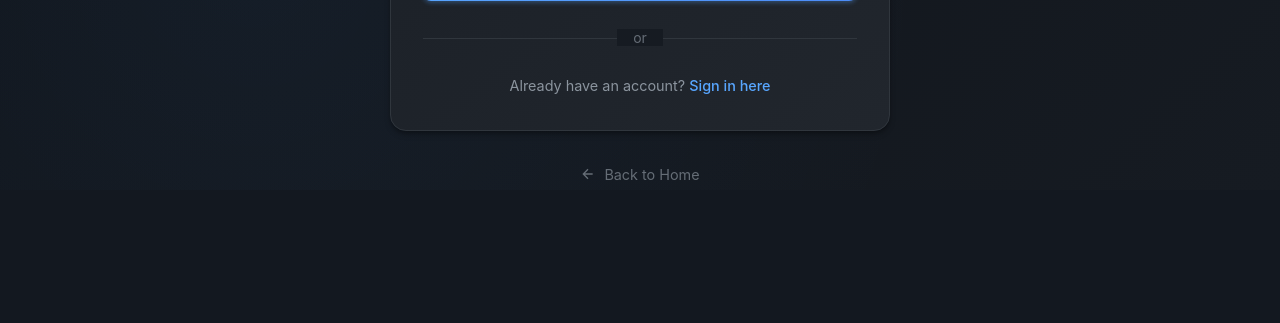
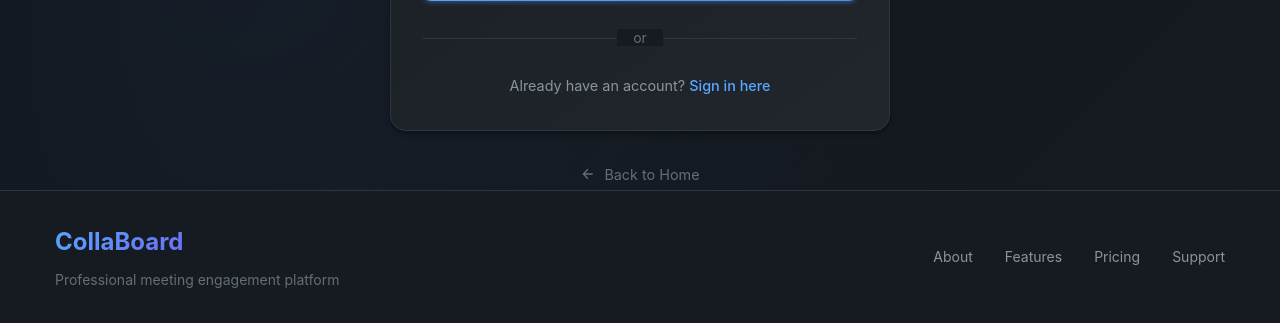
Before and after one commit to JBK2116/CollaBoard, a Django app: page /register/ in a window 1280 px wide. Shown: the part 919-1242 px from the top of the page. Before the commit the page ends 1099 px from the top, so only its background shows below. Run offline with Django 5.2, Linux system fonts and the light colour scheme.

Commit message:
Footer Added
I have added the landing page footer to the register page and login
page. It looks great. Next thing is to create a 404 page for this
website. The purpose of this 404 page will be to handle features
and links to resources that have yet to be created.

```diff
--- a/collaboard/apps/base/static/base/register.css
+++ b/collaboard/apps/base/static/base/register.css
@@ -575,3 +575,57 @@ body {
     transition: none;
   }
 }
+
+.footer {
+  background: var(--secondary-bg);
+  border-top: 1px solid var(--border-color);
+  padding: 2rem 0;
+}
+
+.footer-content {
+  display: flex;
+  justify-content: space-between;
+  align-items: center;
+}
+
+.footer-brand .logo {
+  font-size: 1.5rem;
+  font-weight: 700;
+  background: linear-gradient(135deg, var(--accent-primary), var(--accent-secondary));
+  -webkit-background-clip: text;
+  -webkit-text-fill-color: transparent;
+  background-clip: text;
+  margin-bottom: 0.5rem;
+}
+
+.footer-brand p {
+  color: var(--text-muted);
+  font-size: 0.875rem;
+}
+
+.footer-links {
+  display: flex;
+  gap: 2rem;
+}
+
+.footer-link {
+  color: var(--text-secondary);
+  text-decoration: none;
+  font-size: 0.875rem;
+  transition: color 0.2s ease;
+}
+
+.footer-link:hover {
+  color: var(--text-primary);
+}
+
+@media (max-width: 768px) {
+  .footer-content {
+    flex-direction: column;
+    gap: 1rem;
+    text-align: center;
+  }
+  .footer-links {
+    justify-content: center;
+  }
+}
--- a/collaboard/apps/base/templates/base/register.html
+++ b/collaboard/apps/base/templates/base/register.html
@@ -251,5 +251,22 @@
 
     <!-- External JavaScript -->
     <script src="{% static 'base/register.js' %}"></script>
+
+    <footer class="footer">
+        <div class="container">
+            <div class="footer-content">
+                <div class="footer-brand">
+                    <h3 class="logo">CollaBoard</h3>
+                    <p>Professional meeting engagement platform</p>
+                </div>
+                <div class="footer-links">
+                    <a href="{% url 'landing' %}" class="footer-link">About</a>
+                    <a href="{% url 'landing' %}" class="footer-link">Features</a>
+                    <a href="{% url 'landing' %}" class="footer-link">Pricing</a>
+                    <a href="{% url 'landing' %}" class="footer-link">Support</a>
+                </div>
+            </div>
+        </div>
+    </footer>
 </body>
 </html>
```
Also changed, not shown: collaboard/apps/base/static/base/login.css (+54 -0 lines), collaboard/apps/base/templates/base/login.html (+17 -0 lines).
